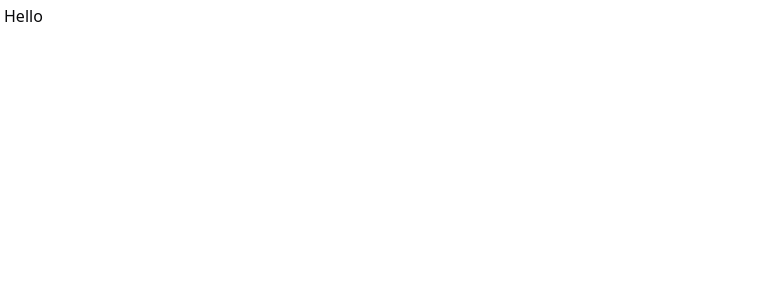
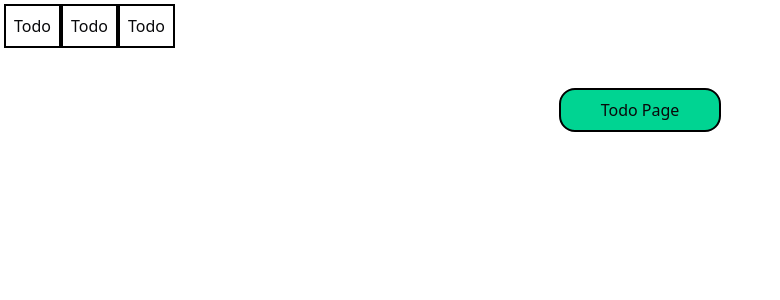
Before and after one commit to protoxianyx/moneymanager, a Next.js app: page / in a window 1280 px wide. Shown: the top 300 px of the page, without its empty margins (0-780 px from the left). Built offline with nearby package versions, Linux system fonts and the light colour scheme.

Commit message:
basic setup v2

```diff
--- /dev/null
+++ b/app/components/Navbar.tsx
@@ -0,0 +1,20 @@
+import Link from 'next/link'
+import React from 'react'
+
+const Navbar = () => {
+  return (
+    <div className="flex flex-row">
+      <Link href={"/Todo"} className="p-2 border-2 border-black">
+        Todo
+      </Link>
+      <Link href={"/Todo"} className="p-2 border-2 border-black">
+        Todo
+      </Link>
+      <Link href={"/Todo"} className="p-2 border-2 border-black">
+        Todo
+      </Link>
+    </div>
+  );
+}
+
+export default Navbar
--- a/app/layout.tsx
+++ b/app/layout.tsx
@@ -1,5 +1,6 @@
 import type { Metadata } from "next";
 import "./globals.css";
+import Navbar from "./components/Navbar";
 
 export const metadata: Metadata = {
   title: "Money Manager",
@@ -13,7 +14,11 @@ export default function RootLayout({
 }>) {
   return (
     <html lang="en">
-      <body className="m-1">{children}</body>
+      <body className="m-1">
+        <nav>
+          <Navbar/>
+        </nav>
+        {children}</body>
     </html>
   );
 }
--- a/app/page.tsx
+++ b/app/page.tsx
@@ -2,8 +2,8 @@ import Link from "next/link";
 import React from "react";
 
 const page = () => {
-  return <div>
-    <Link href={"/Todo"}>Hello</Link>
+  return <div className="flex items-center justify-center m-10">
+    <Link href={"/Todo"} className="border-2 border-black hover:bg-accent bg-emerald-400 rounded-2xl py-2 px-10 ">Todo Page</Link>
   </div>;
 };
 
```
